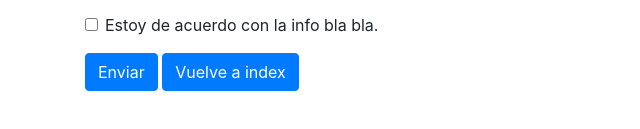
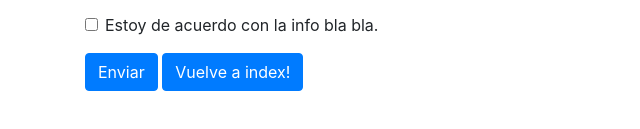
Before and after one commit to patxioliva/prueba-git-thinktic, a plain HTML site: page admision/admision.html in a window 1280 px wide. Shown: the part 541-670 px from the top of the page, 0-640 px from the left. Drawn offline with nearby package versions, Linux system fonts and the light colour scheme.

Commit message:
pequeña modificación

```diff
--- a/admision/admision.html
+++ b/admision/admision.html
@@ -49,7 +49,7 @@
           </div>
           <button type="submit" class="btn btn-primary">Enviar</button>
 
-          <a class="btn btn-primary pull-right" href="../index.html" role="button">Vuelve a index</a>
+          <a class="btn btn-primary pull-right" href="../index.html" role="button">Vuelve a index!</a>
 
         </form>
       </div>
```
